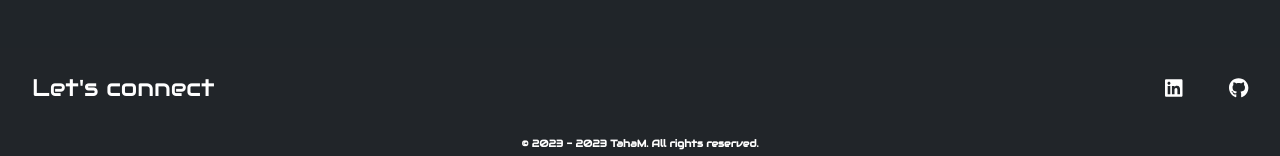
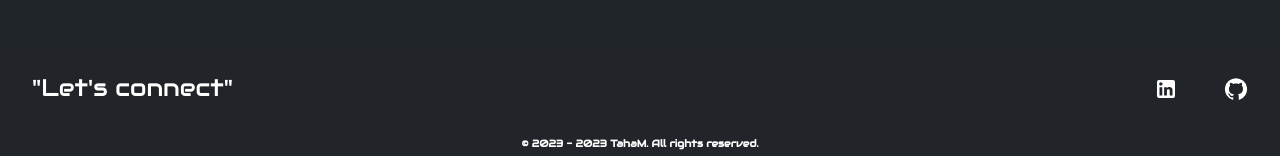
Before and after one commit to Sidepie101/Portfolio, a React (Create React App) app in the folder portfolio/: page / in a window 1280 px wide. Shown: the part 1032-1188 px from the top of the page. Built offline with nearby package versions, Linux system fonts and the light colour scheme; a small style sheet from the web is missing; a web font is replaced by a local one.

Commit message:
Fixed compiling bug in the footer
The fontawesome icons were causing dependencies issues when compiling on different devices. I used mui icons instead.

```diff
--- a/portfolio/src/components/footer/Pied.js
+++ b/portfolio/src/components/footer/Pied.js
@@ -1,15 +1,18 @@
 import React from 'react';
 import 'bootstrap/dist/css/bootstrap.min.css';
 import './Pied.css';
-import { FontAwesomeIcon } from '@fortawesome/react-fontawesome';
-import { faLinkedin, faGithub } from '@fortawesome/free-brands-svg-icons';
+//import { FontAwesomeIcon } from '@fortawesome/react-fontawesome';
+//import { faLinkedin, faGithub } from '@fortawesome/free-brands-svg-icons';
+import GitHubIcon from '@mui/icons-material/GitHub';
+import LinkedInIcon from '@mui/icons-material/LinkedIn';
+
 
 function Pied() {
   return (
     <footer className="footer-container bg-dark text-white">
       <div className="container-fluid d-flex justify-content-between align-items-center footer-content" style={{ height: '80px' }}>
         <div className="me-auto ml-3">
-          <p className="lets-connect">Let's connect</p>
+          <p className="lets-connect"> "Let's connect" </p>
         </div>
         <div className="d-flex align-items-center">
           <div className="text-white me-3">
@@ -19,7 +22,10 @@ function Pied() {
               rel="noopener noreferrer"
               className="text-white"
             >
-              <FontAwesomeIcon icon={faLinkedin} size="lg" />
+
+              {/*<FontAwesomeIcon icon={faLinkedin} size="lg" /> */}
+              <LinkedInIcon />
+
             </a>
           </div>
           <div className="text-white">
@@ -29,7 +35,9 @@ function Pied() {
               rel="noopener noreferrer"
               className="text-white"
             >
-              <FontAwesomeIcon icon={faGithub} size="lg" />
+              {/*<FontAwesomeIcon icon={faGithub} size="lg" /> */}
+              <GitHubIcon />
+
             </a>
           </div>
         </div>
```
